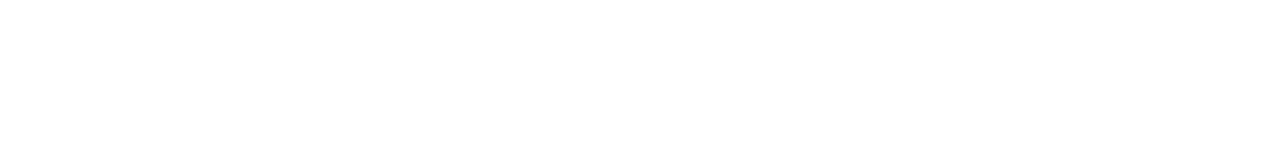
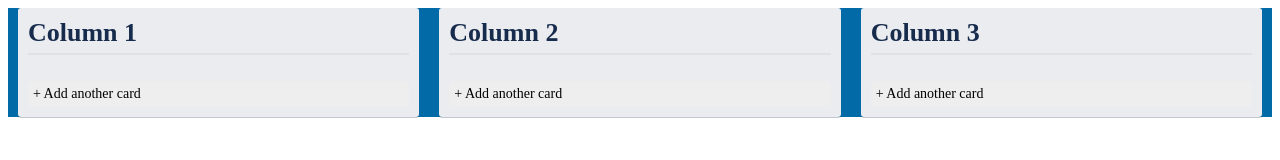
Before and after one commit to comradexlight/ahj_hw6_trello, a website built with webpack: page src/index.html in a window 1280 px wide. Built offline with nearby package versions, Linux system fonts and the light colour scheme.

Commit message:
added little html/css and quite a bit js

```diff
--- a/src/css/style.css
+++ b/src/css/style.css
@@ -0,0 +1,49 @@
+.board {
+  display: flex;
+  background-color: #026aa7;
+}
+
+.column {
+  flex: 1;
+  margin: 0 10px;
+  padding: 10px;
+  background-color: #ebecf0;
+  border-radius: 3px;
+  box-shadow: 0 1px 0 rgba(9,30,66,.25);
+}
+
+.column-heading {
+  margin-top: 0;
+  padding-bottom: 5px;
+  border-bottom: 2px solid #dfe1e6;
+  color: #172b4d;
+  font-size: 26px;
+  font-weight: 600;
+}
+
+.cards {
+  margin-top: 10px;
+}
+
+.card {
+  margin-bottom: 5px;
+  padding: 10px;
+  background-color: #fff;
+  border-radius: 3px;
+  box-shadow: 0 1px 0 rgba(9,30,66,.25);
+  font-size: 14px;
+  color: #172b4d;
+}
+
+.add-card-button {
+  cursor: pointer;
+  padding: 5px;
+  background-color: #eee;
+  border-radius: 4px;
+  margin-top: 4px;
+  font-size: 14px;
+}
+
+.add-card-button:hover {
+  background-color: #ddd;
+}
--- a/src/index.html
+++ b/src/index.html
@@ -2,9 +2,28 @@
 <html lang="en">
 <head>
   <meta charset="UTF-8">
-  <title></title>
+  <title>Kanban Board</title>
 </head>
 <body>
-
+<div class="board">
+  <div class="column">
+    <h3 class="column-heading">Column 1</h3>
+    <div class="cards">
+    </div>
+    <div class="add-card-button">+ Add another card</div>
+  </div>
+  <div class="column">
+    <h3 class="column-heading">Column 2</h3>
+    <div class="cards">
+    </div>
+    <div class="add-card-button">+ Add another card</div>
+  </div>
+  <div class="column">
+    <h3 class="column-heading">Column 3</h3>
+    <div class="cards">
+    </div>
+    <div class="add-card-button">+ Add another card</div>
+  </div>
+</div>
 </body>
 </html>
--- a/src/index.js
+++ b/src/index.js
@@ -1,2 +1,6 @@
+import KanbanBoard from './js/KanbanBoard';
 import './css/style.css';
-import './js/app';
+
+document.addEventListener('DOMContentLoaded', () => {
+  const kanbanBoard = new KanbanBoard(document.querySelector('.board'));
+});
--- /dev/null
+++ b/src/js/KanbanBoard.js
@@ -0,0 +1,8 @@
+export default class KanbanBoard {
+  constructor(element) {
+    if (typeof element === 'string') {
+      element = document.querySelector(element);
+    }
+    this._element = element;
+  }
+}
--- a/src/js/app.js
+++ /dev/null
@@ -1 +0,0 @@
-console.log('app.js bundled');
```
Also changed, not shown: .eslintrc.json.
